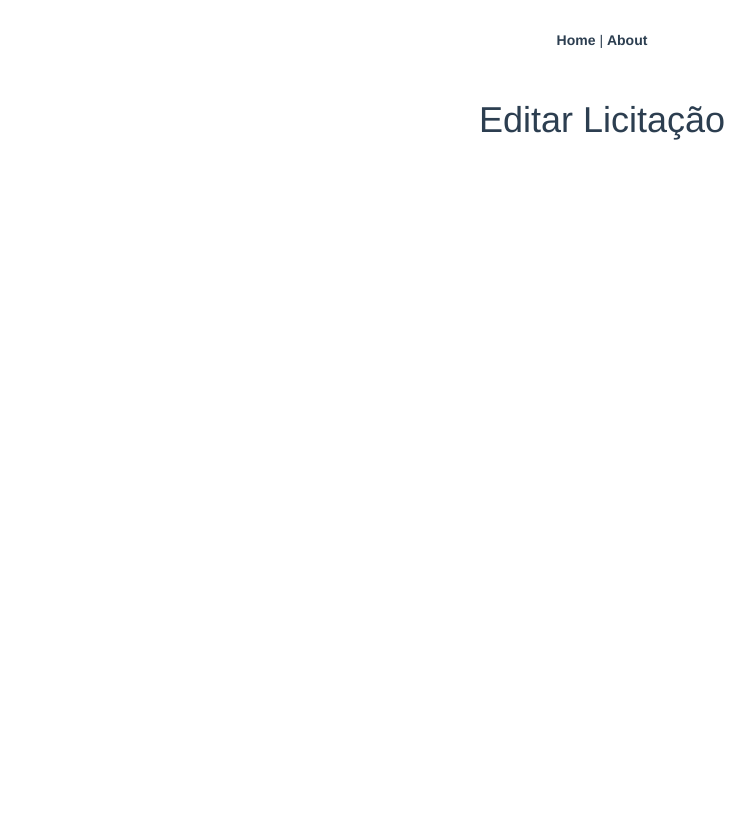
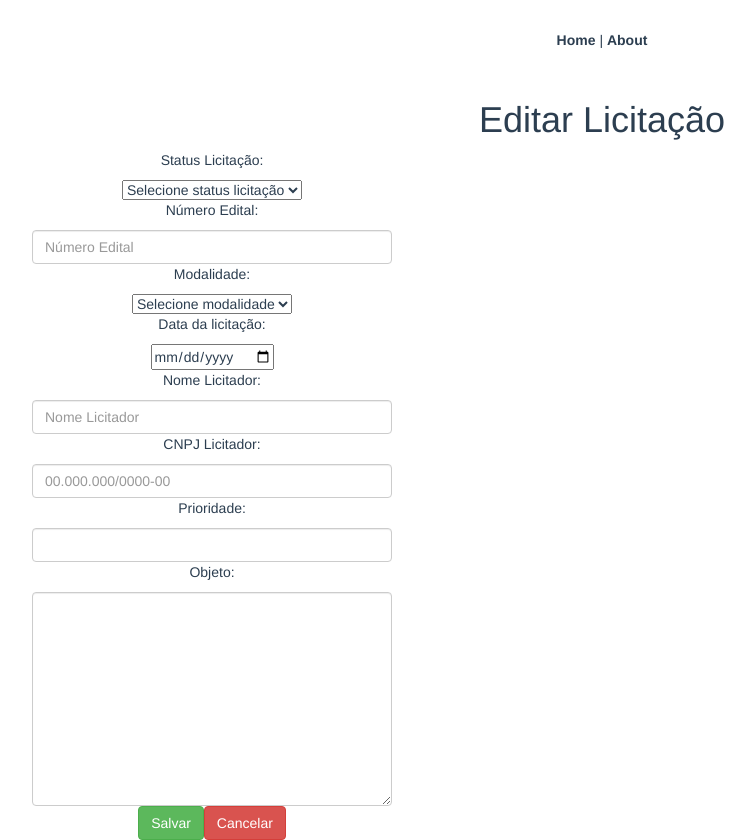
Before and after one commit to alexcssilva/Ibiz-Tech, a Vue app: page /licitation/detail/edit/1 in a window 1280 px wide. Shown: the whole page, without its empty margins (38-793 px from the left). Before the commit the page ends 800 px from the top, so only its background shows below. Built offline with nearby package versions, Linux system fonts and the light colour scheme.

Commit message:
feat: :lipstick: Added partial styling to the component - LicitationEdit

```diff
--- a/src/components/LicitationEdit.vue
+++ b/src/components/LicitationEdit.vue
@@ -1,6 +1,65 @@
 <template>
   <div>
     <h1>Editar Licitação</h1>
+    <div class="container mt-3 border border-primary">
+      <div class="row">
+        <div class="col-md-4">
+          <form action="">
+            <div class="mb-2">
+              <p>Status Licitação:</p>
+              <select class="form-select" aria-label="Default select example">
+                <option selected>Selecione status licitação</option>
+                <option value="">(1) - Processada</option>
+                <option value="">(0) - Descartada</option>
+                <option value="">(-1) - Em Edição</option>
+              </select>
+            </div>
+            <div class="mb-2">
+              <p>Número Edital:</p>
+              <input type="text" class="form-control" placeholder="Número Edital">
+            </div>
+            <div class="mb-2">
+              <p>Modalidade:</p>
+              <select class="form-select" aria-label="Default select example">
+                <option selected>Selecione modalidade</option>
+                <option value="">Concorrência</option>
+                <option value="">Concurso</option>
+                <option value="">Convite</option>
+                <option value="">Diálogo Competitivo</option>
+                <option value="">Leilão</option>
+                <option value="">Pregão</option>
+                <option value="">Tomada de Preços</option>
+              </select>
+            </div>
+            <div class="mb-2">
+              <p>Data da licitação:</p>
+              <input type="date" name="" id="">
+            </div>
+            <div class="mb-2">
+              <p>Nome Licitador:</p>
+              <input type="text" class="form-control" placeholder="Nome Licitador">
+            </div>
+            <div class="mb-2">
+              <p>CNPJ Licitador:</p>
+              <input type="number" name="" id="" class="form-control" placeholder="00.000.000/0000-00">
+            </div>
+            <div class="mb-2">
+              <p>Prioridade:</p>
+              <input type="number" name="" id="" class="form-control">
+            </div>
+            <div class="mb-2">
+              <p>Objeto: </p>
+              <textarea name="" id="" cols="30" rows="10" class="form-control"></textarea>
+            </div>
+
+            <div>
+              <button type="button" class="btn btn-success">Salvar </button>
+              <router-link to="/licitation" type="router-link" class="btn btn-danger">Cancelar</router-link>
+            </div>
+          </form>
+        </div>
+      </div>
+    </div>
   </div>
 </template>
 
@@ -12,21 +71,13 @@ export default {
 
 <!-- Add "scoped" attribute to limit CSS to this component only -->
 <style scoped>
-h3 {
-  margin: 40px 0 0;
+.form-container {
+  display: flex;
+  justify-content: center;
+  margin-top: 2px;
 }
 
-ul {
-  list-style-type: none;
-  padding: 0;
-}
-
-li {
-  display: inline-block;
-  margin: 0 10px;
-}
-
-a {
-  color: #42b983;
+.form-control {
+  margin-right: 5px;
 }
 </style>
```
